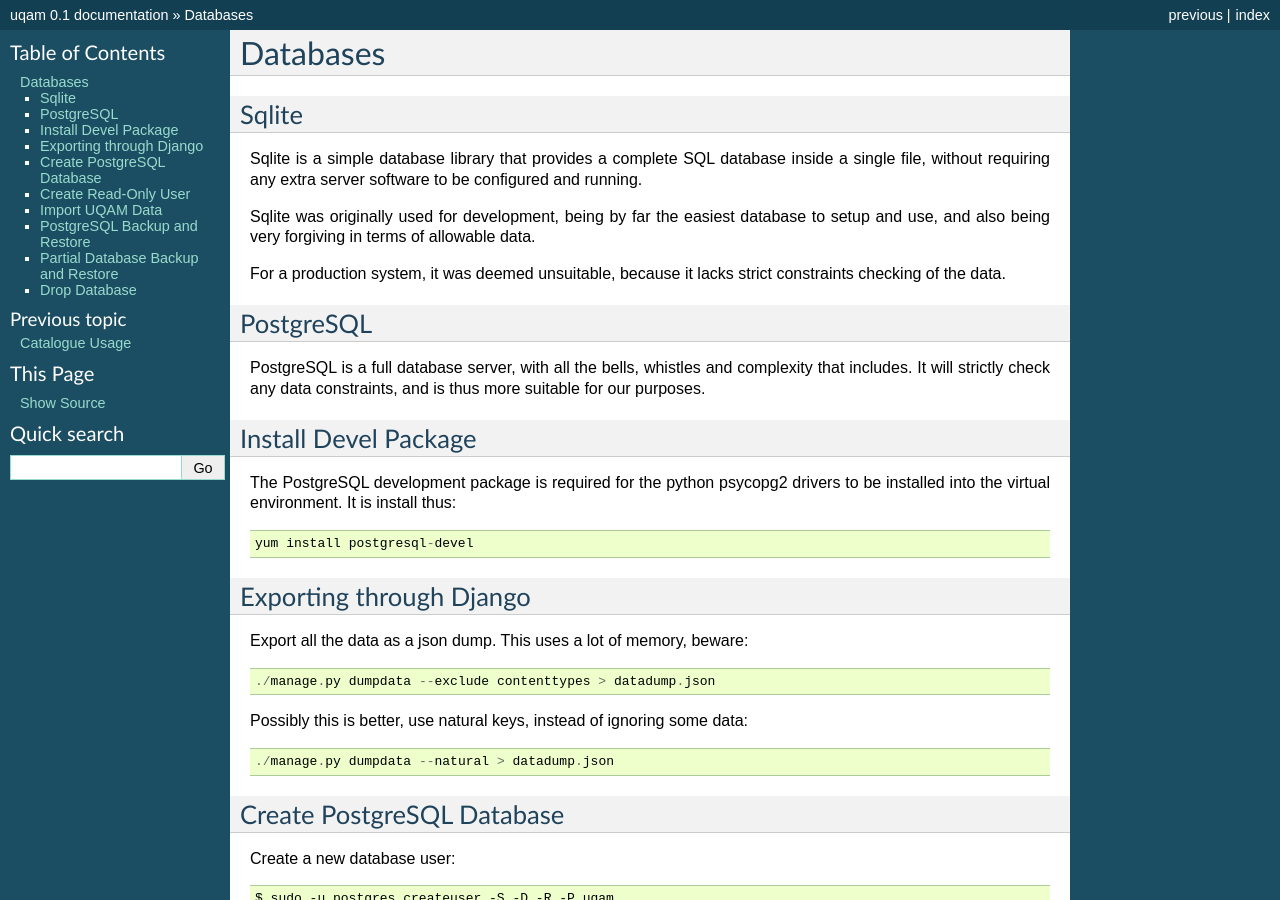
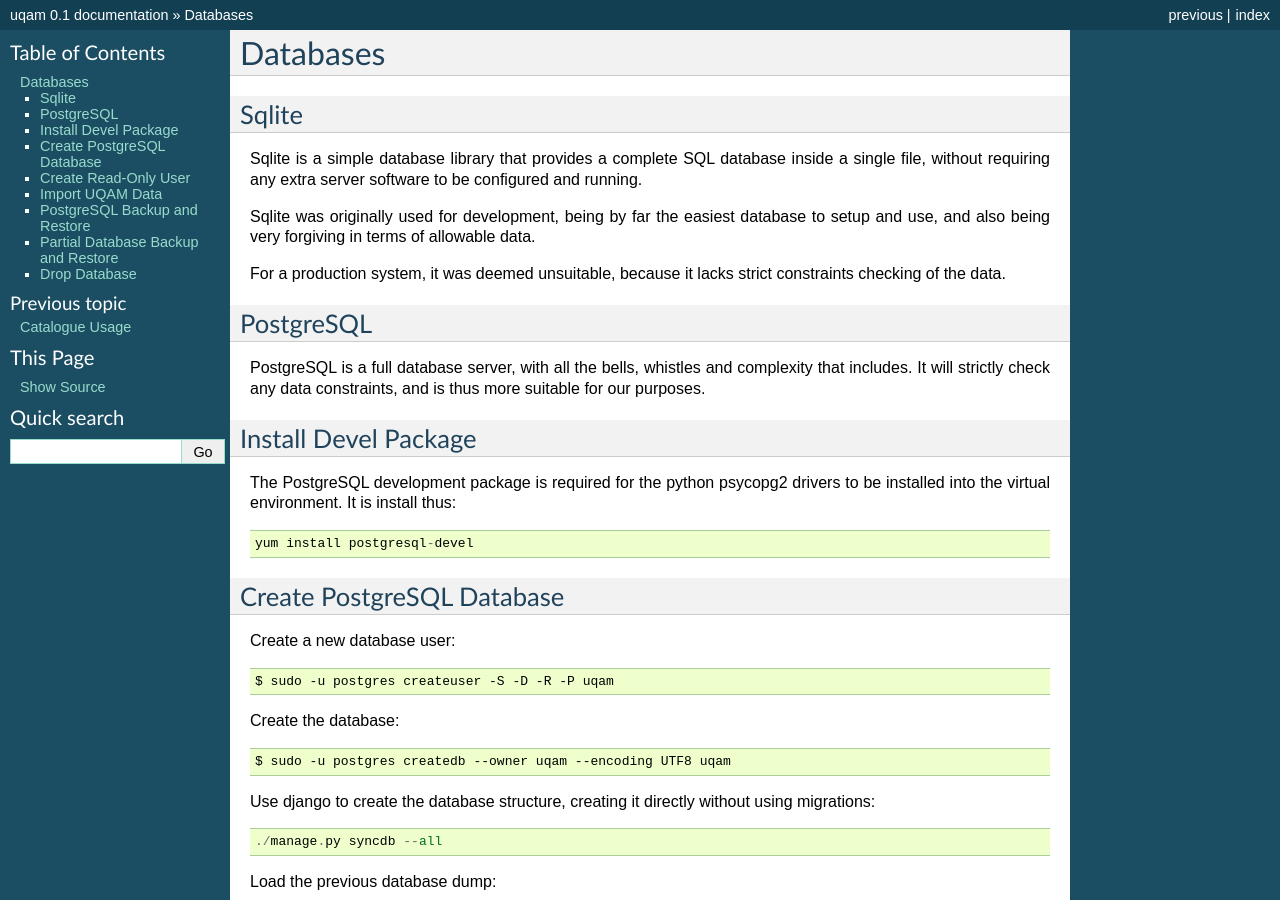
Before and after one commit to uq-eresearch/uqam, a Sphinx documentation site: the page built from docs/databases.rst, in a window 1280 px wide and 900 px high. Built offline with Sphinx 7.4.7, drawn with Linux system fonts in a browser that asks for light colours; some of the changed text lies outside the part shown.

Commit message:
Clean docs

```diff
--- a/docs/databases.rst
+++ b/docs/databases.rst
@@ -32,17 +32,6 @@ The PostgreSQL development package is required for the python psycopg2
 drivers to be installed into the virtual environment. It is install thus::
 
     yum install postgresql-devel
-
-
-Exporting through Django
-------------------------
-Export all the data as a json dump. This uses a lot of memory, beware::
-
-    ./manage.py dumpdata --exclude contenttypes > datadump.json
-
-Possibly this is better, use natural keys, instead of ignoring some data::
-
-    ./manage.py dumpdata --natural > datadump.json
 
 
 Create PostgreSQL Database
```
Also changed, not shown: other parts of docs/databases.rst (+2 -0 lines), docs/deployment.rst (+34 -2 lines), docs/development.rst (+0 -19 lines).
